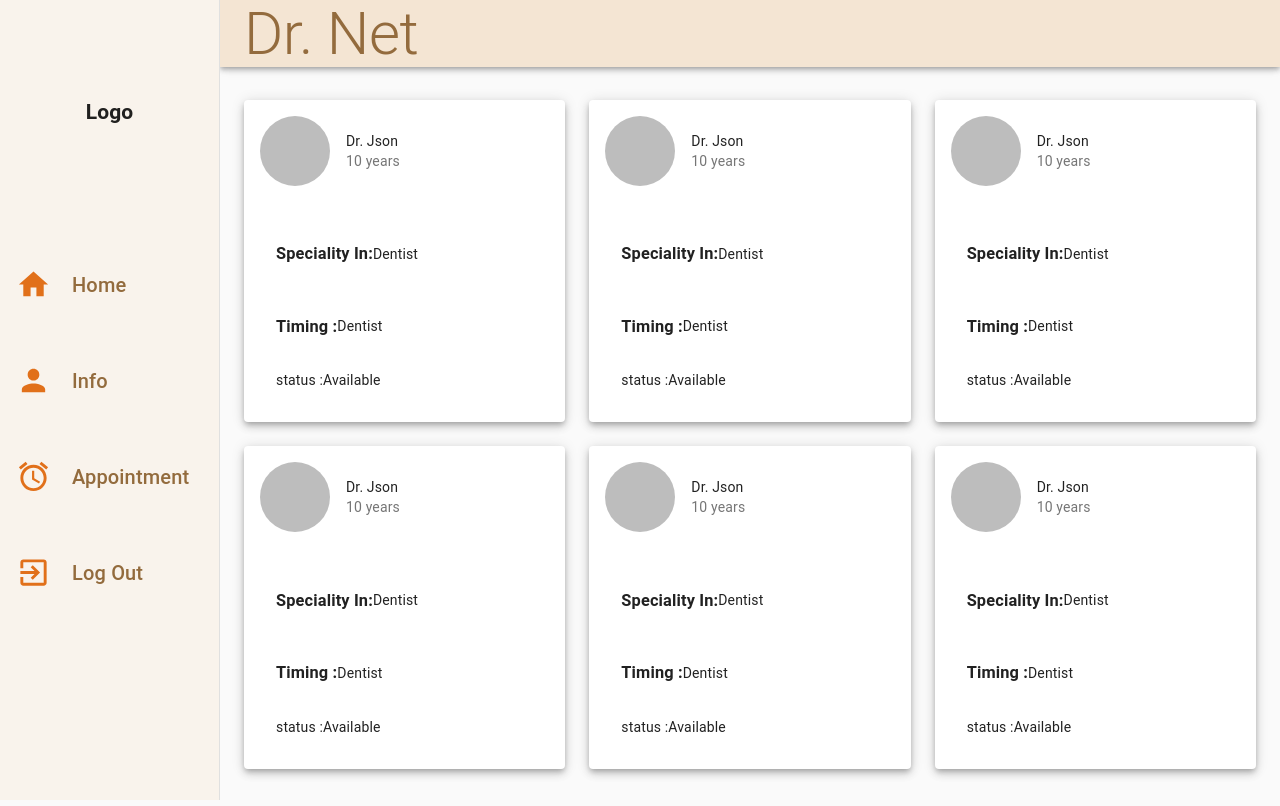
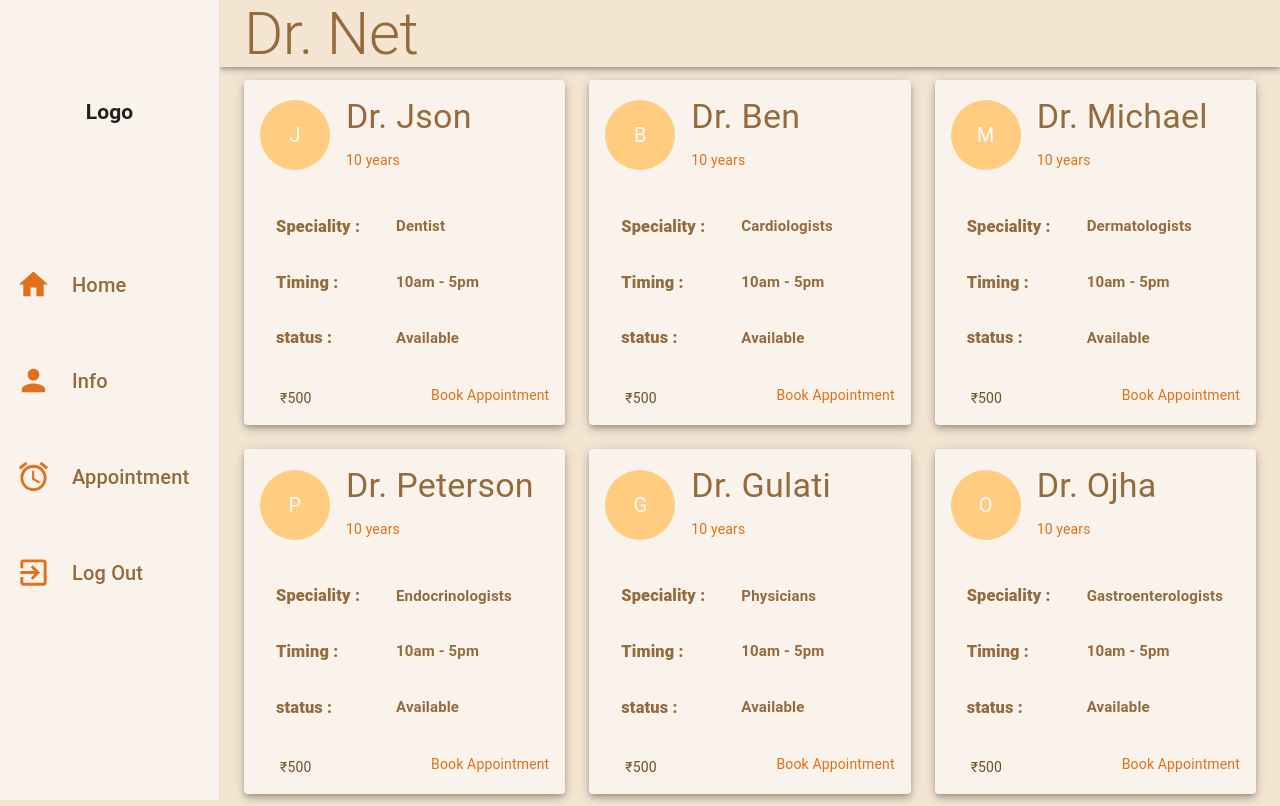
Before and after one commit to garvitgupta13/Dr-Net, a React (Create React App) app in the folder frontend/: page /patient in a window 1280 px wide. Built offline with nearby package versions, Linux system fonts and the light colour scheme.

Commit message:
Styled doctor cards as per figma design

```diff
--- a/frontend/src/App.js
+++ b/frontend/src/App.js
@@ -32,7 +32,7 @@ const theme = createTheme({
 function App() {
   return (
     // if !isLogged in than LandingPage
-<React.Fragment>
+<div style={{backgroundColor: '#F4E5D3'}}>
  <Router>
    <ThemeProvider theme = {theme}>
      <Layout/>
@@ -43,7 +43,7 @@ function App() {
      </Switch>
    </ThemeProvider>
  </Router>
-</React.Fragment>
+</div>
   );
 }
 
--- a/frontend/src/Pages/AllDoctors.js
+++ b/frontend/src/Pages/AllDoctors.js
@@ -17,45 +17,45 @@ const DummyDoctors = [
   },
   {
     id:"02",
-    name:"Dr. Json",
+    name:"Dr. Ben",
     years:"10",
-    speciality:"Dentist",
+    speciality:"Cardiologists",
     status:"Available",
     timing:"10am - 5pm",
     pay:"500",
   },
   {
     id:"03",
-    name:"Dr. Json",
+    name:"Dr. Michael",
     years:"10",
-    speciality:"Dentist",
+    speciality:"Dermatologists",
     status:"Available",
     timing:"10am - 5pm",
     pay:"500",
   },
   {
     id:"04",
-    name:"Dr. Json",
+    name:"Dr. Peterson",
     years:"10",
-    speciality:"Dentist",
+    speciality:"Endocrinologists",
     status:"Available",
     timing:"10am - 5pm",
     pay:"500",
   },
   {
     id:"05",
-    name:"Dr. Json",
+    name:"Dr. Gulati",
     years:"10",
-    speciality:"Dentist",
+    speciality:"Physicians",
     status:"Available",
     timing:"10am - 5pm",
     pay:"500",
   },
   {
     id:"06",
-    name:"Dr. Json",
+    name:"Dr. Ojha",
     years:"10",
-    speciality:"Dentist",
+    speciality:"Gastroenterologists",
     status:"Available",
     timing:"10am - 5pm",
     pay:"500",
@@ -65,7 +65,7 @@ const DummyDoctors = [
 const useStyle = makeStyles(
   {
     'container':{
-      marginTop:"100px",
+      marginTop:"80px",
       width: `calc(100% - ${drawerWidth}px)`,
       marginLeft: drawerWidth,
       ['@media (max-width:600px)']: { // eslint-disable-line no-useless-computed-key
--- a/frontend/src/components/UI/Card.js
+++ b/frontend/src/components/UI/Card.js
@@ -8,38 +8,80 @@ import CardContent from '@material-ui/core/CardContent';
 import Card from '@material-ui/core/Card';
 import CardHeader from '@material-ui/core/CardHeader';
 import Typography from '@material-ui/core/Typography';
+import {orange} from '@material-ui/core/colors';
 
 const useStyle = makeStyles({
+   avatar:{
+     background: orange[200],
+   },
+   heading:{
+       color: '#936B3D',
+       fontWeight:"900",
+       marginTop:"0px"
+   },
+   underheading:{
+     color:'#936B3D',
+     fontWeight:"bold",
+     position:"absolute",
+     marginTop:"-15px",
+     marginLeft:"120px",
+     fontSize:"15px"
+   },
+   main:{
+     backgroundColor:'#F9F3EC',
+   }
 
 });
 
 const DoctorCard = ({id,name,years,speciality,status,timing,pay} ) => {
 
+    const avatarClickHandler= () =>{
+       console.log("Avatar is Clicked");
+    };
+
     const classes = useStyle();
 
     return(
-      <div className={classes.main}>
-        <Card elevation={5}>
+      <div>
+        <Card className={classes.main} elevation={5}>
           <CardHeader
             avatar={
-              <Avatar style={{ height: '70px', width: '70px' }} className={classes.avatar}>{name[0].toUpperCase}</Avatar>
+              <Avatar onClick={avatarClickHandler} style={{ height: '70px', width: '70px' }} className={classes.avatar}>{name[4].toUpperCase()}</Avatar>
             }
-            title={name}
-            subheader={`${years} years`}
+
+            title={
+              <Typography gutterBottom variant="h4" component="h2" style={{color:'#936B3D'}}>
+                 {name}
+               </Typography>
+            }
+
+            subheader = {
+              <Typography gutterBottom variant="body2" style={{color:'#E1701A'}}>
+                 {`${years} years`}
+               </Typography>
+            }
+
           />
           <CardContent>
               <ListItem>
-                 <h3>Speciality In:</h3>
-                 <span>{speciality}</span>
+                 <h3 className = {classes.heading}>Speciality :</h3>
+                 <span className={classes.underheading}>{speciality}</span>
               </ListItem>
               <ListItem>
-                <h3>Timing :</h3>
-                <span>{speciality}</span>
+                <h3 className = {classes.heading}>Timing :</h3>
+                <span className={classes.underheading}>{timing}</span>
               </ListItem>
               <ListItem>
-                  <span>status :</span>
-                  <span>{status}</span>
+                  <h3 className = {classes.heading}>status :</h3>
+                  <span className={classes.underheading}>{status}</span>
               </ListItem>
+              <span className={classes.line}/>
+              <div className={classes.div}>
+                <p style={{marginBottom:"-23px",color:'#6F502C',marginLeft:"20px"}}>₹{pay}</p>
+                <span style = {{float:"right",marginBottom:"20px"}}>
+                  <a href="/patient" style={{color:'#E1701A',textDecoration:'none'}}>  Book Appointment </a>
+                </span>
+              </div>
           </CardContent>
         </Card>
       </div>
```
